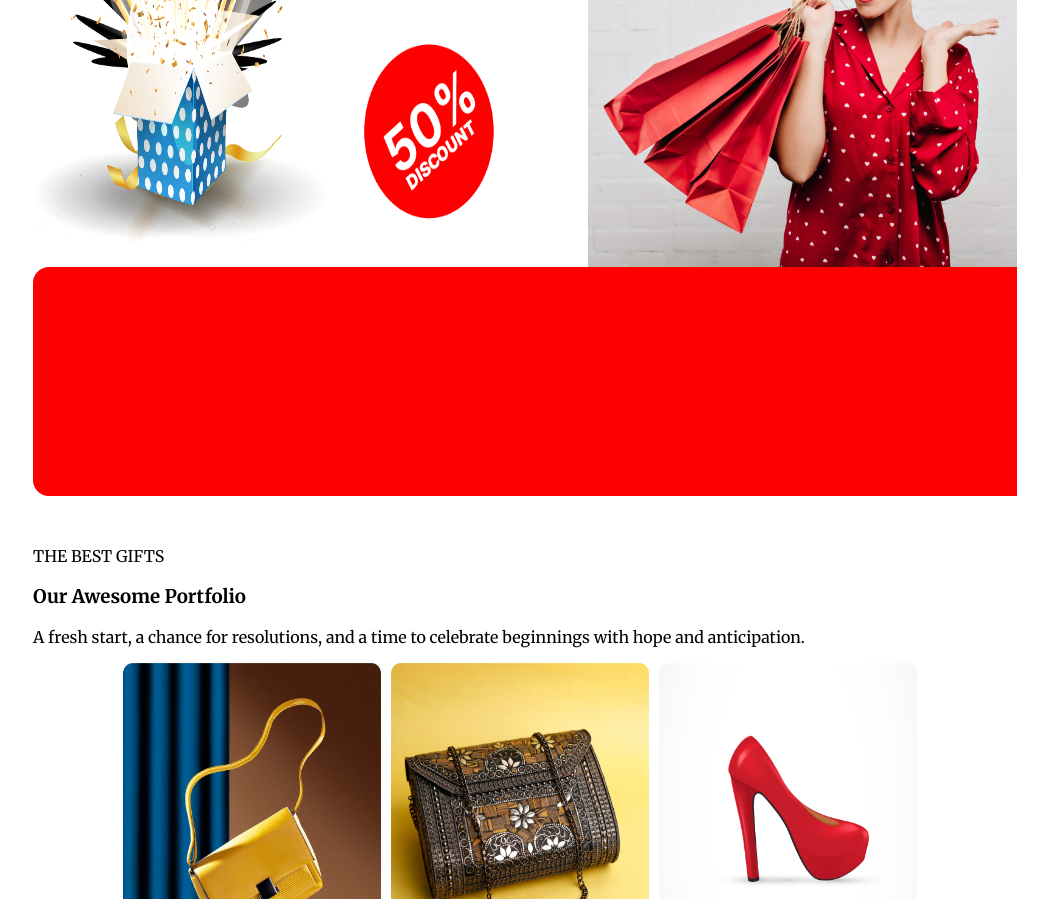
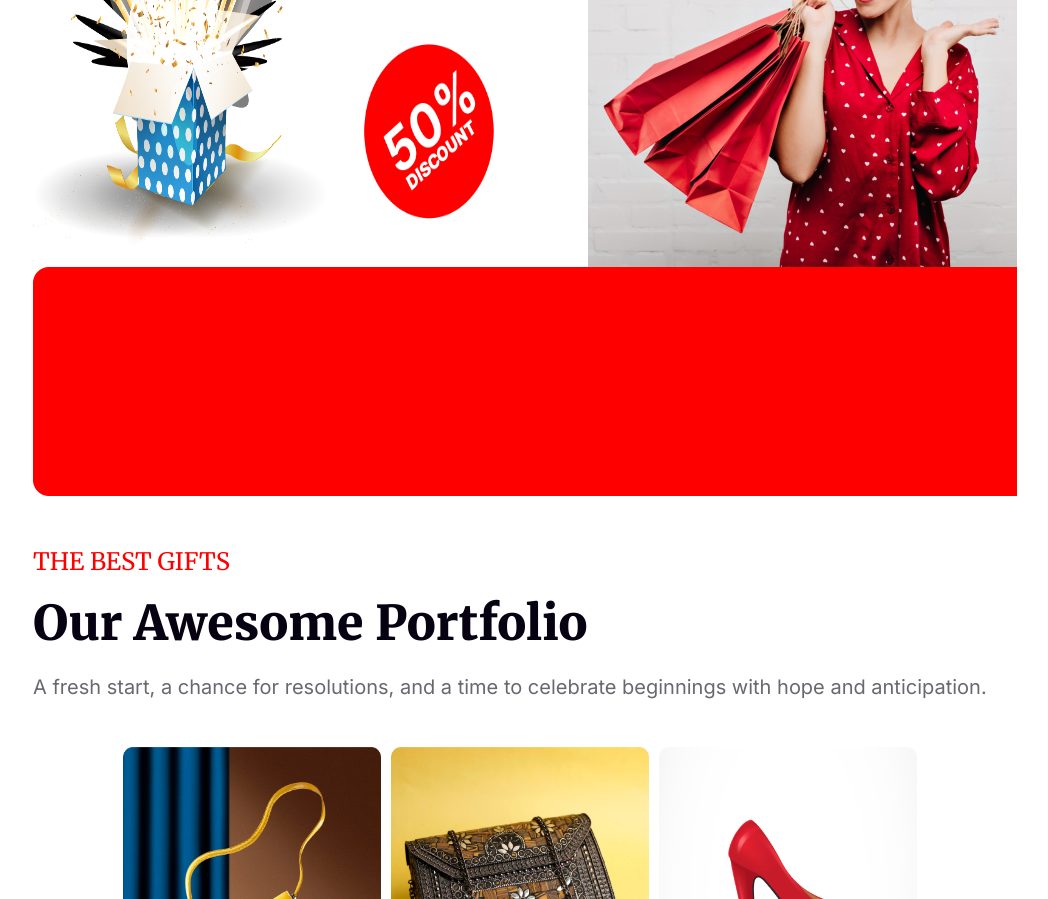
Before and after one commit to 3Emran/new--year-party-celebration, a plain HTML site: page index.html in a window 1280 px wide. Shown: the part 2902-3801 px from the top of the page, without its empty margins (115-1163 px from the left). Drawn offline with Linux system fonts and the light colour scheme.

Commit message:
section six complete

```diff
--- a/index.html
+++ b/index.html
@@ -82,7 +82,7 @@
         <section>
             <div class="section-6">
             <div class="sec6-description">
-                <p class="sec6-greeting">THE BEST GIFTS</p>
+                <p class="sec6-greeting"><span class="text-primary">THE BEST GIFTS</span></p>
                 <h3 class="sec6-title">Our Awesome Portfolio</h3>
                 <p class="sec6-message">A fresh start, a chance for resolutions, and a time to celebrate beginnings with hope and anticipation.</p>
             </div>
@@ -110,7 +110,7 @@
             </div>
         </div>
         </section>
-
+        <section></section>
     </main>
     <footer></footer>
 </body>
--- a/style/style.css
+++ b/style/style.css
@@ -6,7 +6,7 @@
 .text-primary{
     color: #F00;
     font-size: 24px;
-    font-weight: 900;
+    font-weight: 500;
 }
 .button-primary{
     color: #F00;
@@ -242,3 +242,22 @@ main section{
     height: 300px;
     padding: 0px 10px 10px 0px;
 }
+.sec6-greeting{
+    margin-bottom: 0px;
+}
+.sec6-title{
+    color: #070211;
+    font-size: 48px;
+    font-weight: 900;
+    text-transform: capitalize;
+    margin-top: 16px;
+    margin-bottom: 0px;
+}
+.sec6-message{
+    margin-top: 22px;
+    color: rgba(7, 2, 17, 0.60);
+    font-family: Inter;
+    font-size: 20px;
+    font-weight: 400;
+    margin-bottom: 48px;
+}
```
